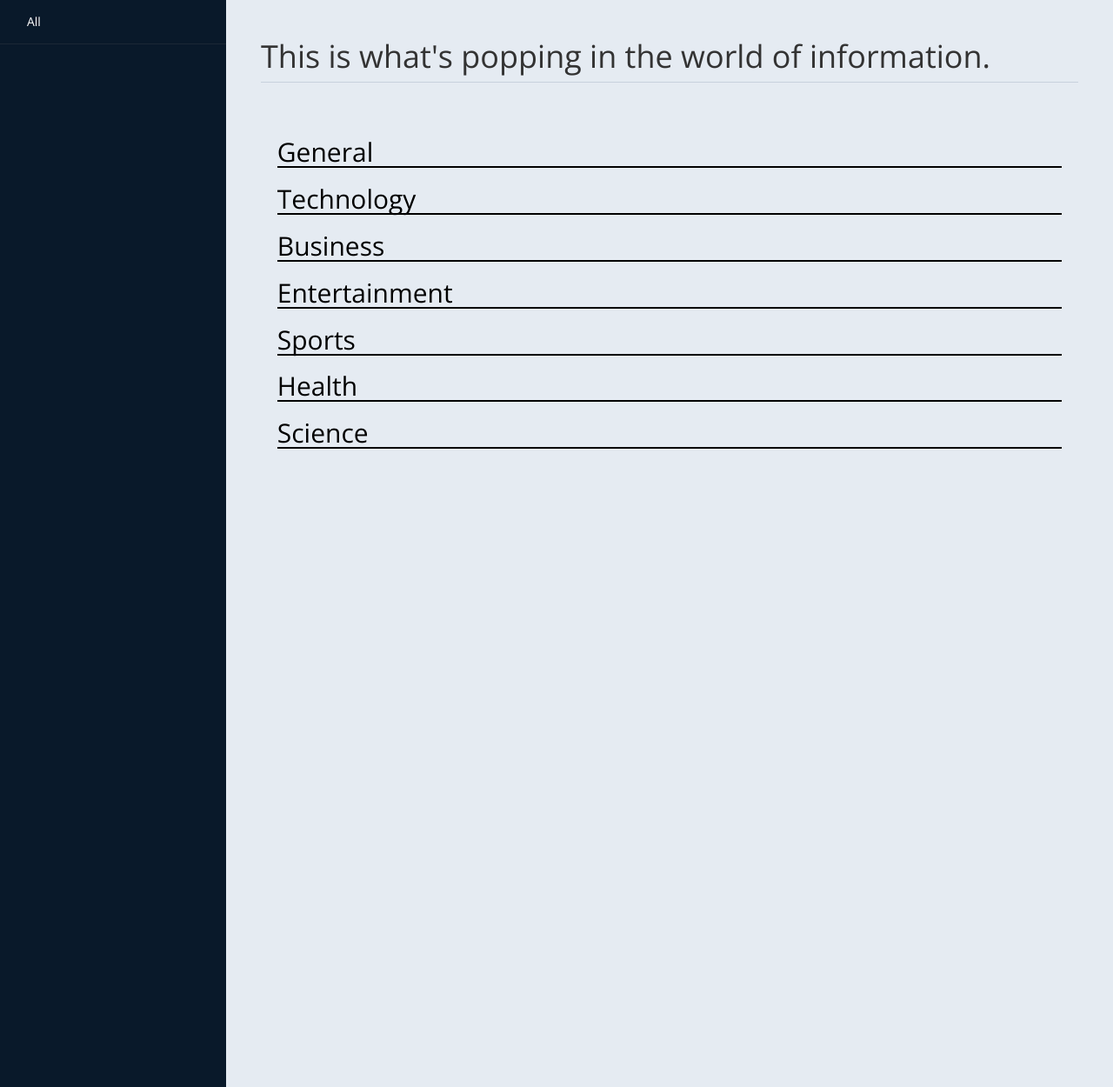
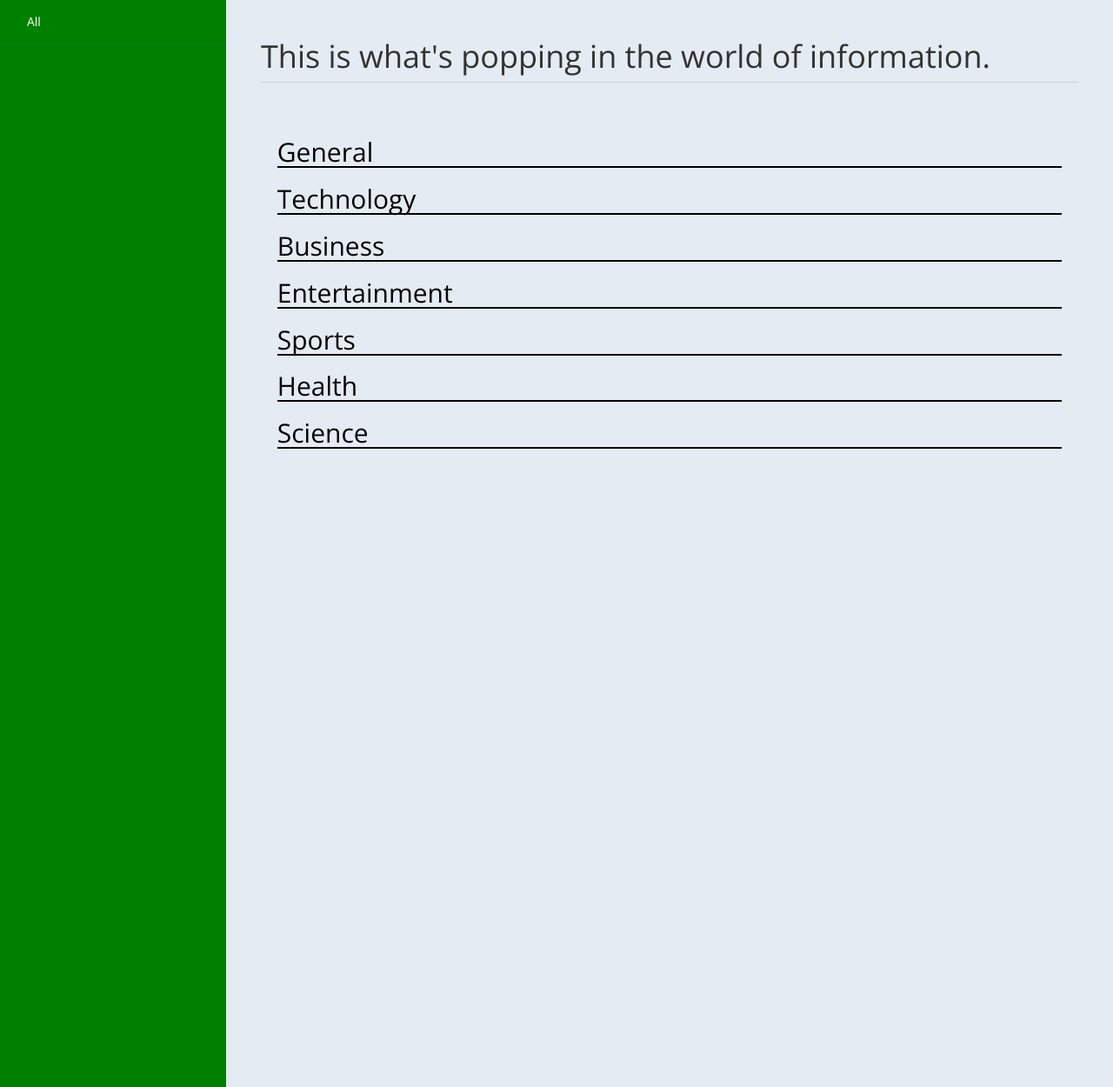
Before and after one commit to EmmanuelWanzala/Wasspopping, a Flask app: template app/templates/index.html in a window 1280 px wide. Shown: the part 80-1330 px from the top of the page at 87% size. Run offline with Flask 2, Linux system fonts and the light colour scheme; the template is opened without the code that fills it, so the values that code supplies are empty; some libraries are stand-ins or nearby versions; some web fonts are replaced.

Commit message:
styled the page

```diff
--- a/app/static/assets/css/style.css
+++ b/app/static/assets/css/style.css
@@ -4,7 +4,7 @@ body {
 
  #wrapper {
     width: 100%;
-    background:#09192A;
+    background:green;
 
 }
 
```
